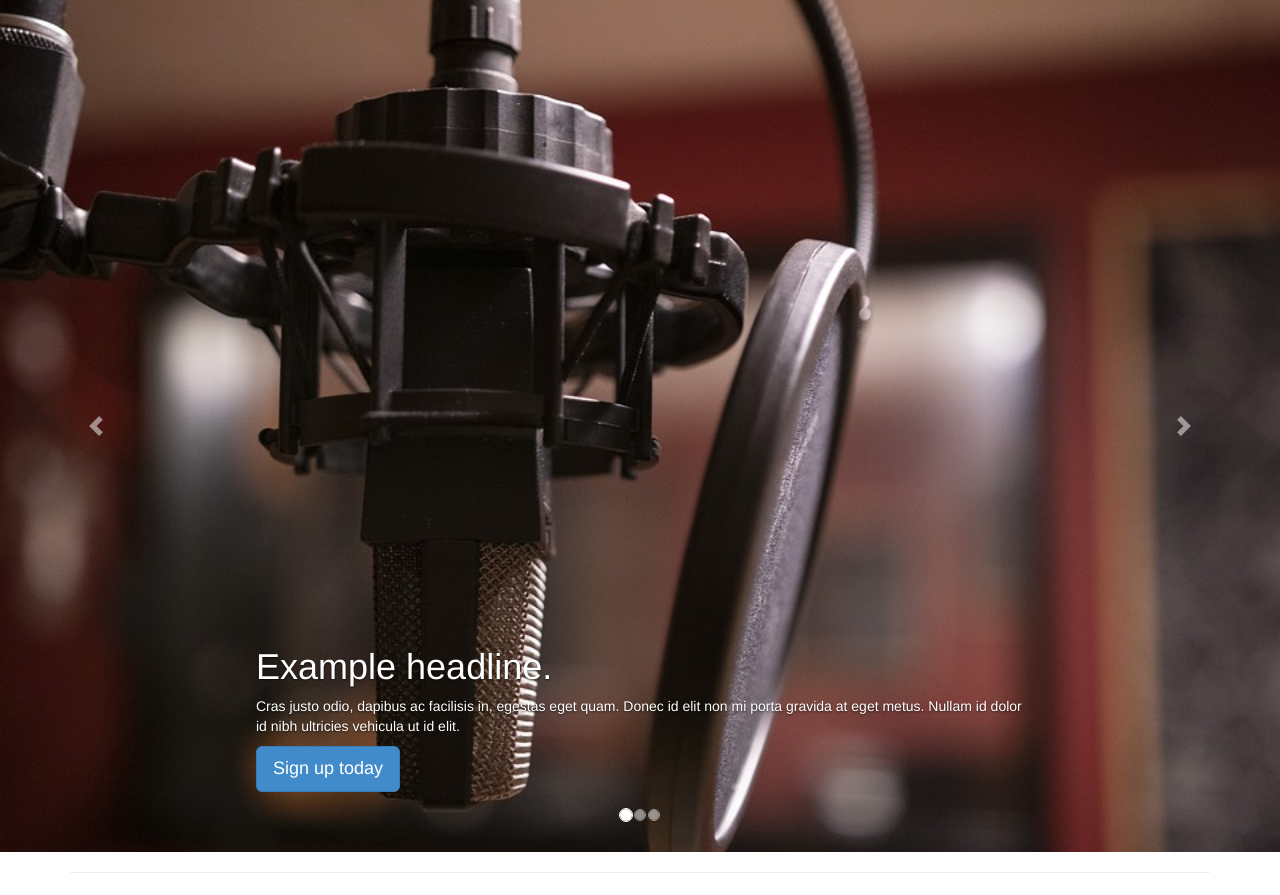
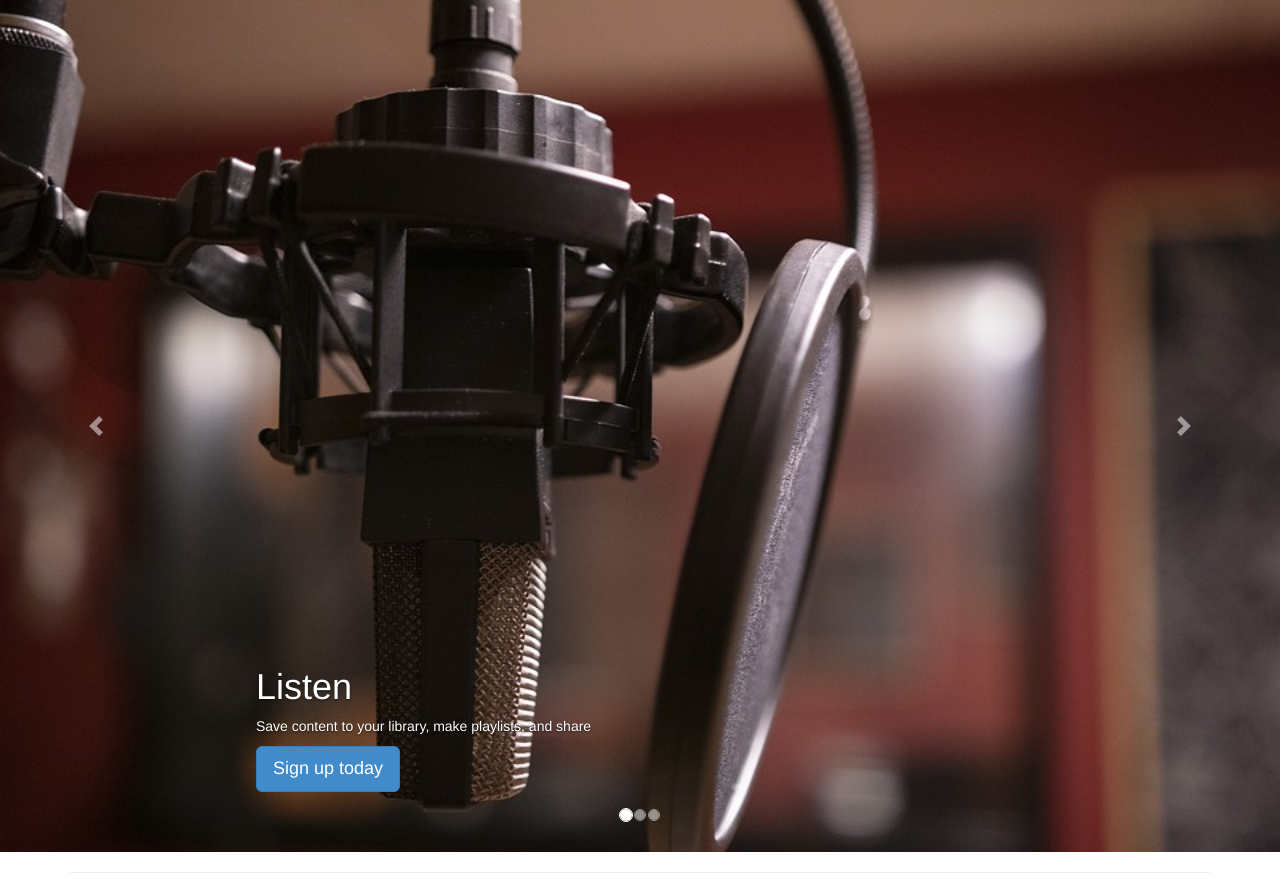
Before and after one commit to Llenrep/musicshop, a Laravel app: page / in a window 1280 px wide. Shown: the part 98-993 px from the top of the page. Run offline with Laravel 8, Linux system fonts and the light colour scheme; parts of the project's set-up code (start-up, migrations or seed data) failed here and were passed over; some libraries are stand-ins or nearby versions.

Commit message:
Updates to home page

```diff
--- a/resources/views/home.blade.php
+++ b/resources/views/home.blade.php
@@ -34,8 +34,8 @@
             <img class="first-slide" src="{{ asset('images/Mic02.jpg') }}" alt="First slide" width="100%">
             <div class="container">
               <div class="carousel-caption text-left">
-                <h1>Example headline.</h1>
-                <p>Cras justo odio, dapibus ac facilisis in, egestas eget quam. Donec id elit non mi porta gravida at eget metus. Nullam id dolor id nibh ultricies vehicula ut id elit.</p>
+                <h1>Listen</h1>
+                <p>Save content to your library, make playlists, and share</p>
                 <p><a class="btn btn-lg btn-primary" href="#" role="button">Sign up today</a></p>
               </div>
             </div>
@@ -44,8 +44,8 @@
             <img class="second-slide" src="{{ asset('images/Audio3.jpg') }}" alt="Second slide" width="100%">
             <div class="container">
               <div class="carousel-caption">
-                <h1>Another example headline.</h1>
-                <p>Cras justo odio, dapibus ac facilisis in, egestas eget quam. Donec id elit non mi porta gravida at eget metus. Nullam id dolor id nibh ultricies vehicula ut id elit.</p>
+                <h1>Create</h1>
+                <p>Record and upload your music, share with others in the community</p>
                 <p><a class="btn btn-lg btn-primary" href="#" role="button">Learn more</a></p>
               </div>
             </div>
@@ -54,8 +54,8 @@
             <img class="third-slide" src="{{ asset('images/stockLaptop.jpg') }}" alt="Third slide" width="100%">
             <div class="container">
               <div class="carousel-caption text-right">
-                <h1>One more for good measure.</h1>
-                <p>Cras justo odio, dapibus ac facilisis in, egestas eget quam. Donec id elit non mi porta gravida at eget metus. Nullam id dolor id nibh ultricies vehicula ut id elit.</p>
+                <h1>Discover</h1>
+                <p>Find out new and local artists</p>
                 <p><a class="btn btn-lg btn-primary" href="#" role="button">Browse gallery</a></p>
               </div>
             </div>
```
Also changed, not shown: public/images/Pic2.jpg (deleted), public/images/keyboard.jpg (deleted), public/images/stockEngineerBoard.jpg (deleted).
